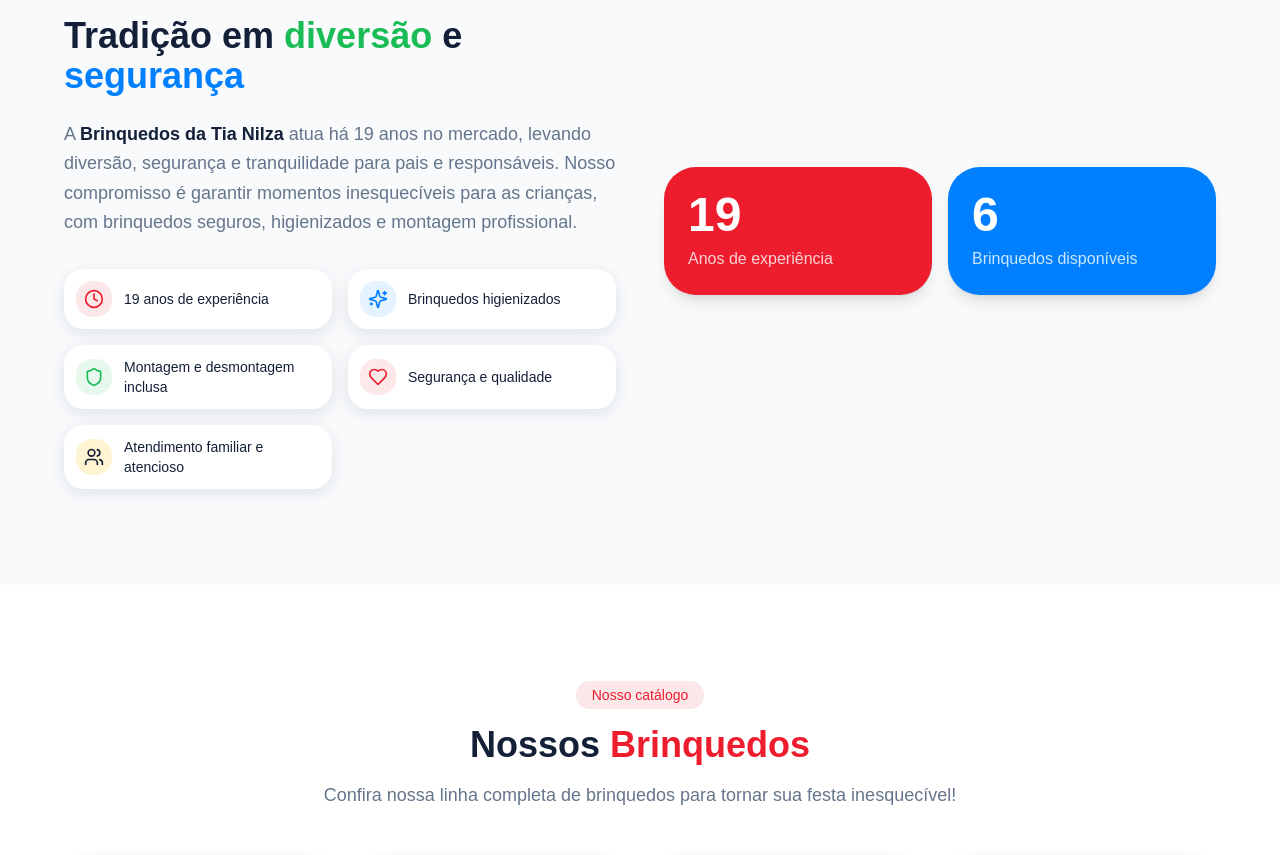
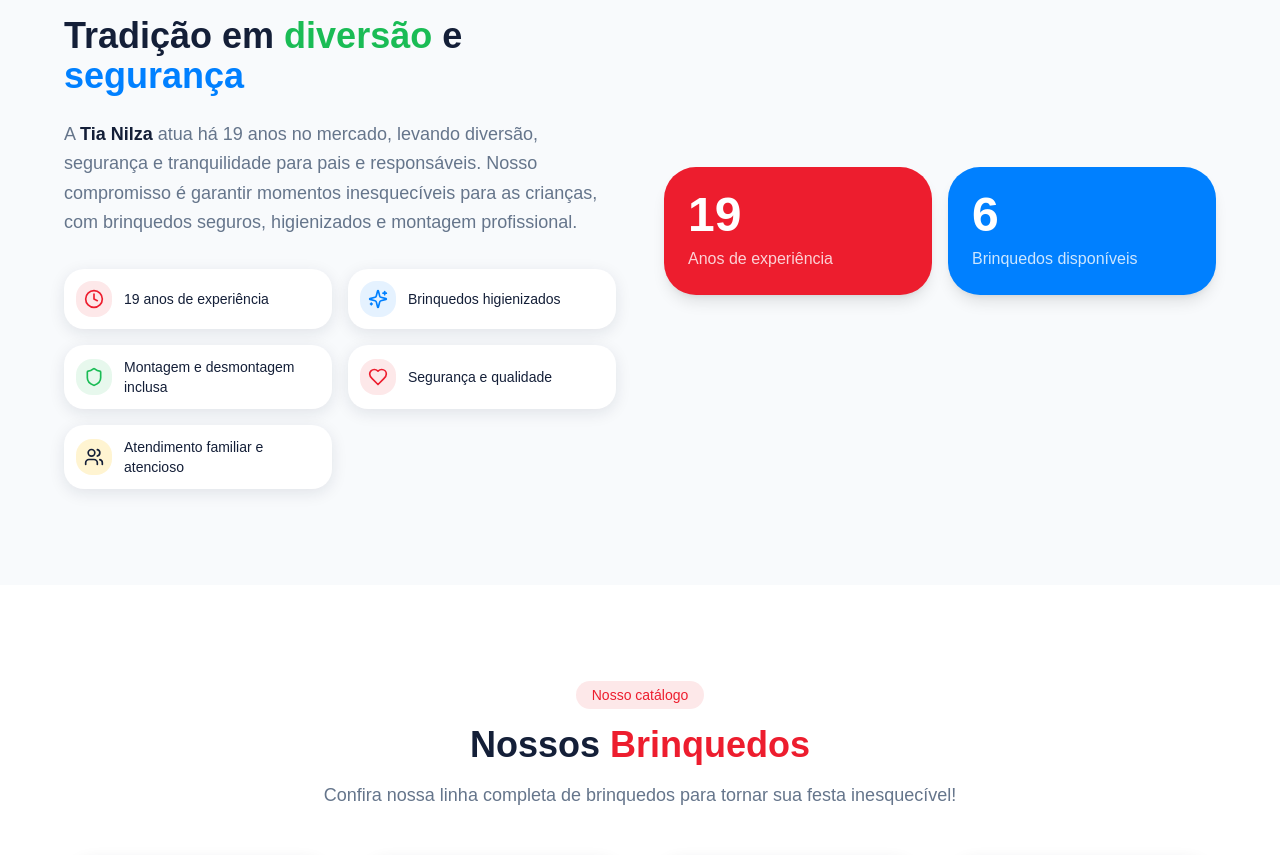
Before and after one commit to gabrielfilippe/brinquedos-tia-nilza, a React (Vite) app: page / in a window 1280 px wide. Shown: the part 924-1779 px from the top of the page. Built offline with nearby package versions, Linux system fonts and the light colour scheme; the HTML template or start-up script is replaced by a standard one.

Commit message:
fix: corrigir texto da seção "Sobre" para melhor clareza e consistência

```diff
--- a/src/components/AboutSection.tsx
+++ b/src/components/AboutSection.tsx
@@ -54,14 +54,10 @@ const AboutSection = () => {
               <span className="text-secondary">segurança</span>
             </h2>
             <p className="text-lg text-muted-foreground mb-8 leading-relaxed">
-              A{" "}
-              <strong className="text-foreground">
-                Brinquedos da Tia Nilza
-              </strong>{" "}
-              atua há {yearsSinceStart} anos no mercado, levando diversão,
-              segurança e tranquilidade para pais e responsáveis. Nosso
-              compromisso é garantir momentos inesquecíveis para as crianças,
-              com brinquedos seguros, higienizados e montagem profissional.
+              A <strong className="text-foreground"> Tia Nilza</strong> atua há {yearsSinceStart} anos
+              no mercado, levando diversão, segurança e tranquilidade para pais e responsáveis.
+              Nosso compromisso é garantir momentos inesquecíveis para as crianças, com brinquedos
+              seguros, higienizados e montagem profissional.
             </p>
 
             {/* Features List */}
```
